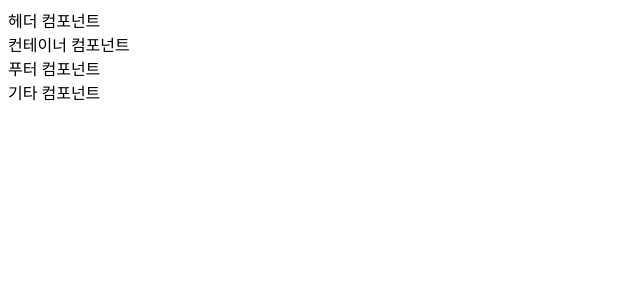
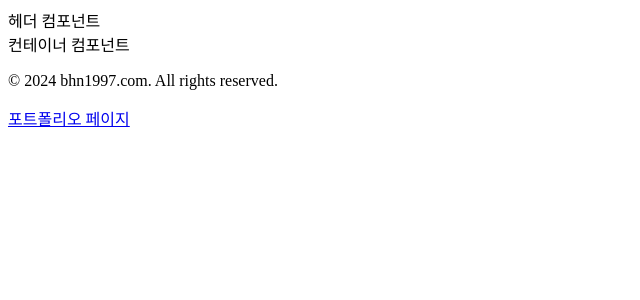
Before and after one commit to dev-honing/Blog, a Next.js app in the folder my-blog/: page / in a window 1280 px wide. Shown: the top 300 px of the page, without its empty margins (0-640 px from the left). Built offline with nearby package versions, Linux system fonts and the light colour scheme.

Commit message:
Test: 컴포넌트 내용 작성 및 적용 확인

```diff
--- a/my-blog/app/page.tsx
+++ b/my-blog/app/page.tsx
@@ -2,7 +2,7 @@
 import Header from '@/components/Layouts/Header';
 import Container from '@/components/Layouts/Container';
 import Footer from '@/components/Layouts/Footer';
-import ETC from '@/components/Layouts/Etc';
+import Etc from '@/components/Layouts/Etc';
 
 export default function MainPage() {
   return (
@@ -10,7 +10,7 @@ export default function MainPage() {
       <Header />
       <Container />
       <Footer />
-      <ETC />
+      <Etc />
     </div>
   );
 }
--- a/my-blog/components/Layouts/ETC.tsx
+++ b/my-blog/components/Layouts/ETC.tsx
@@ -1,5 +1,9 @@
 // components/Layouts/ETC.tsx
 
 export default function ETC() {
-  return <div id="etc">기타 컴포넌트</div>
+  return (
+    <div id="etc">
+      <a href="/portfolio">포트폴리오 페이지</a>
+    </div>
+  );
 }
--- a/my-blog/components/Layouts/Footer.tsx
+++ b/my-blog/components/Layouts/Footer.tsx
@@ -1,5 +1,9 @@
 // components/Layouts/Footer.tsx
 
 export default function Footer() {
-  return <div id="footer">푸터 컴포넌트</div>
+  return (
+    <div id="footer">
+      <p>&copy; 2024 bhn1997.com. All rights reserved.</p>
+    </div>
+  );
 }
```
